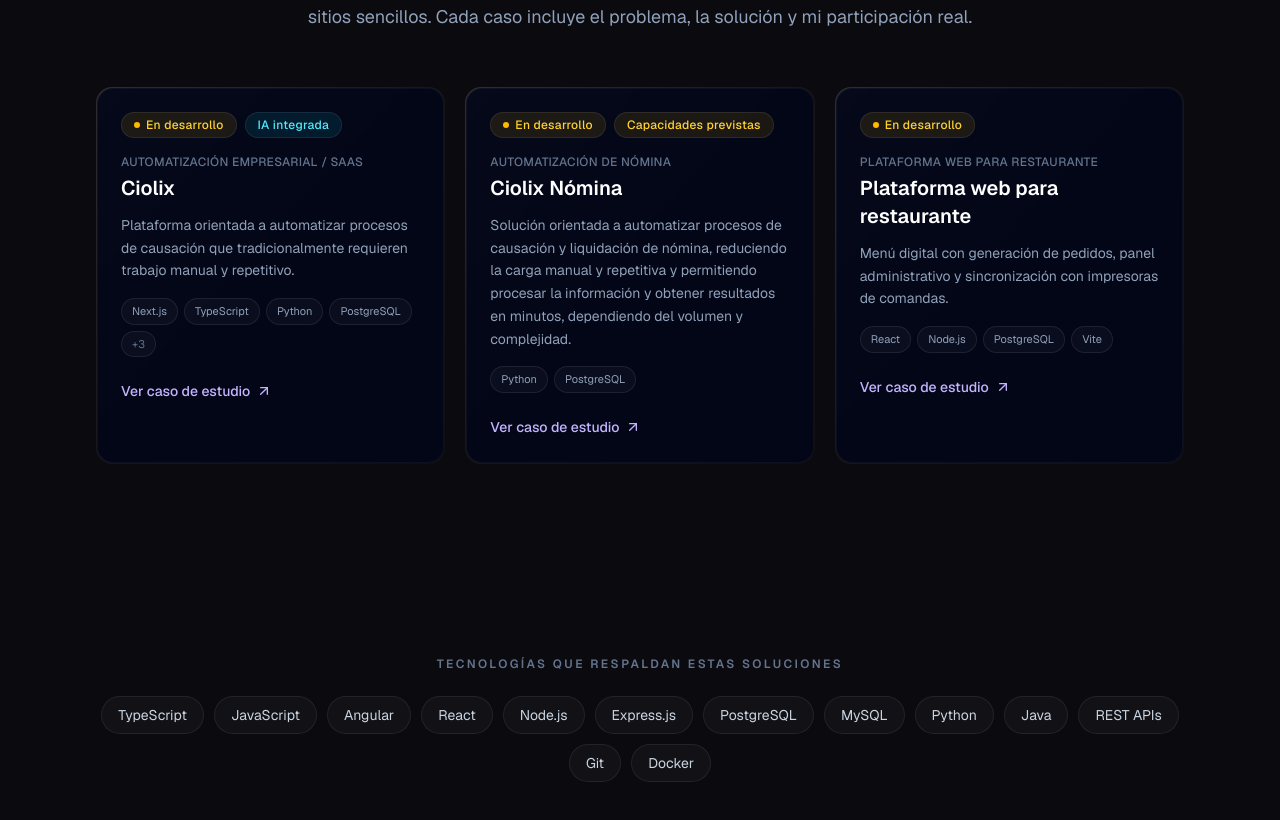
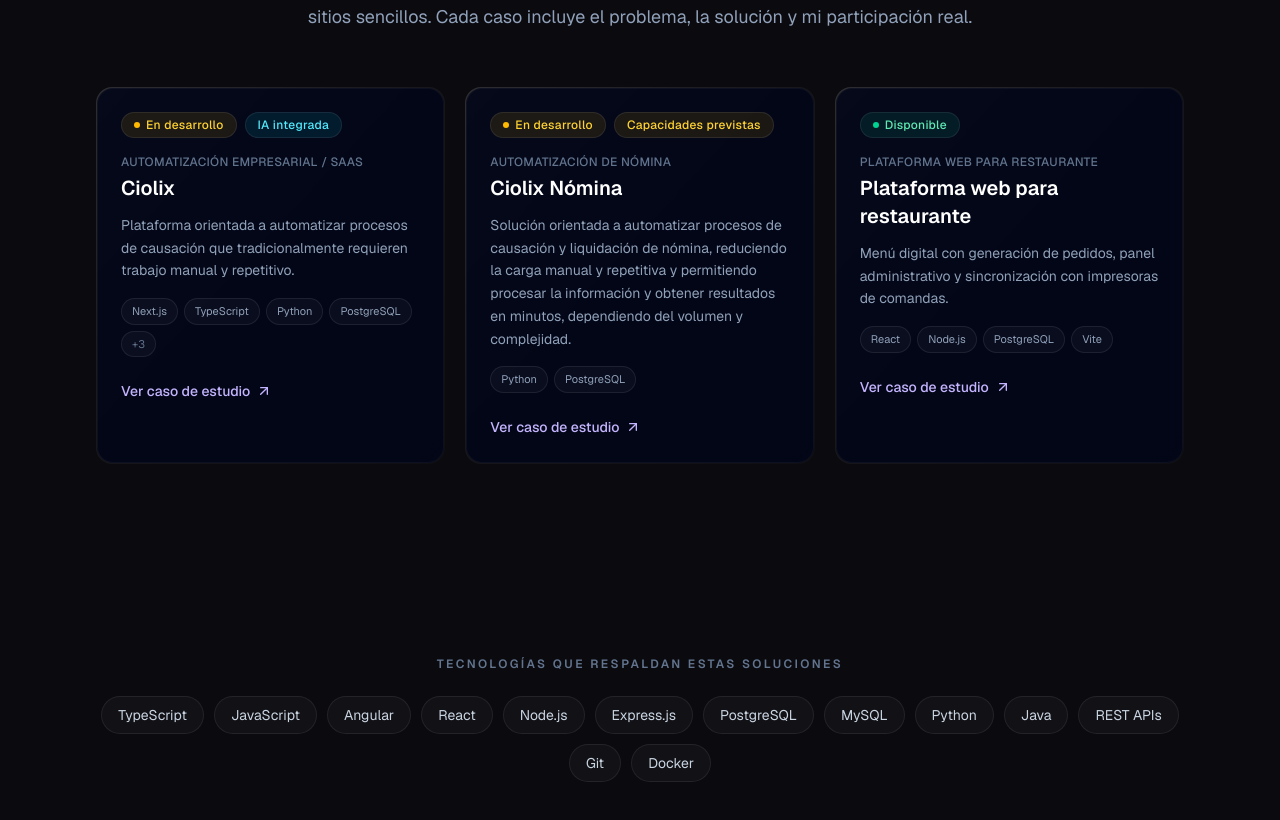
Before and after one commit to EHM2396/portafolio, a Next.js app: page / in a window 1280 px wide. Shown: the part 3668-4488 px from the top of the page. Built offline with nearby package versions, Linux system fonts and the light colour scheme.

Commit message:
Agregar URL en producción de la plataforma de restaurante
Se marca como "Disponible" ya que el restaurante la está usando en vivo.

```diff
--- a/src/data/projects.ts
+++ b/src/data/projects.ts
@@ -153,7 +153,8 @@ export const projects: Project[] = [
     },
     technologies: ["React", "Node.js", "PostgreSQL", "Vite"],
     images: [],
-    status: "En desarrollo",
+    projectUrl: "https://como-seria-menu.vercel.app/",
+    status: "Disponible",
     myRole: {
       es: "Proyecto desarrollado en colaboración.",
       en: "Project developed in collaboration.",
```
